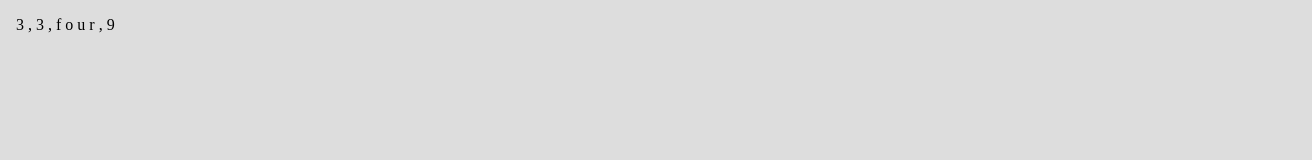
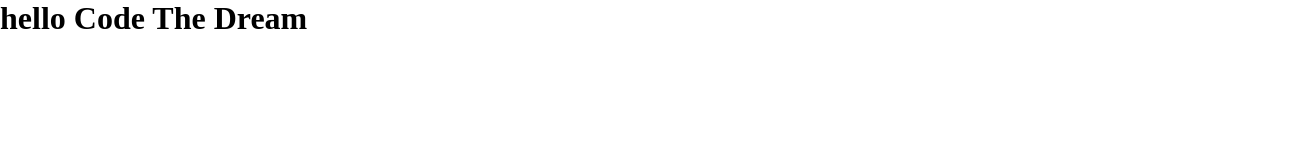
Before and after one commit to Code-the-Dream-School/web-basics-1-week-1-jwpeterkim, a plain HTML site: page index.html in a window 1280 px wide. Shown: the whole page, 1312 px wide, since content can reach past the window. Drawn offline with Linux system fonts and the light colour scheme.

Commit message:
h1 added

```diff
--- a/index.html
+++ b/index.html
@@ -10,7 +10,7 @@
   <link rel="stylesheet" href="styles.css" type="text/css">
   </head>
   <body>
-  <div id="target-div"></div>
+  <h1>hello Code The Dream</h1>
   <script src="index.js" type="text/javascript"></script>
   </body>
 </html>
```
